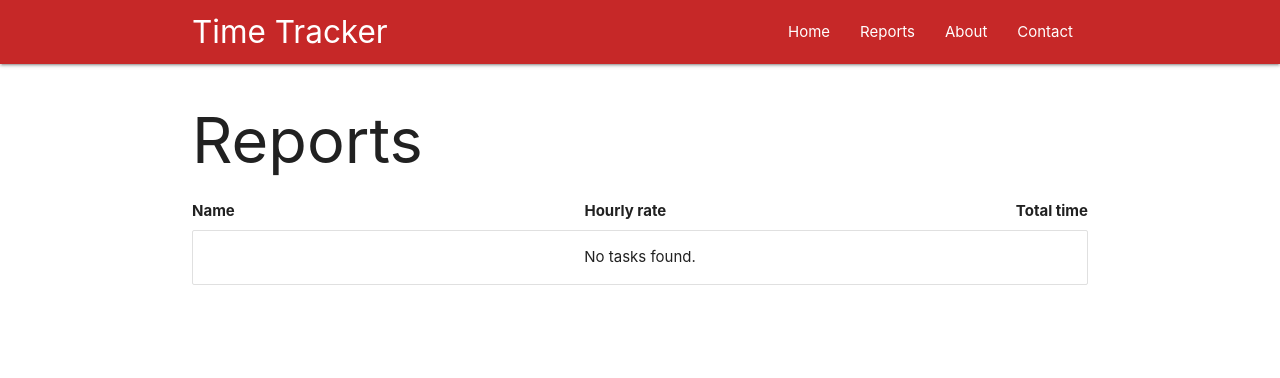
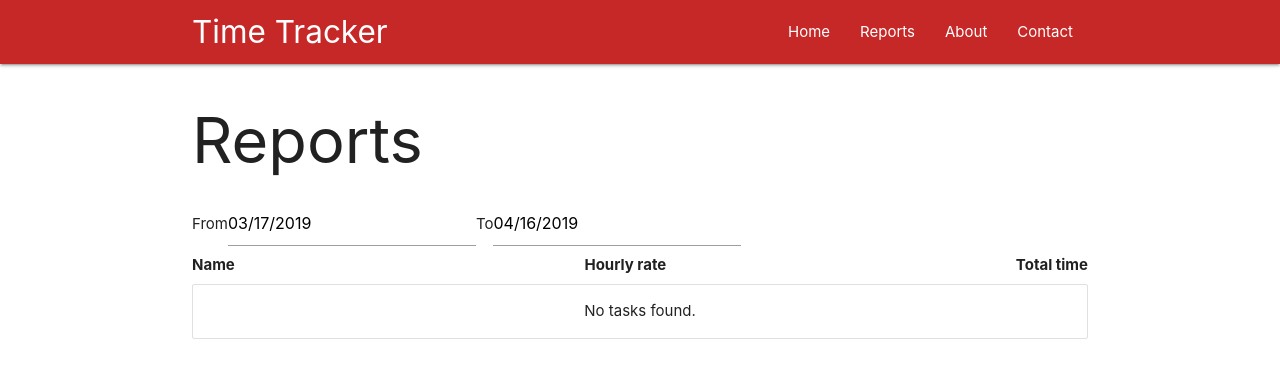
Before and after one commit to adambergman1/TimeTracker-React-Electron, a React (Create React App) app: page /Reports in a window 1280 px wide. Shown: the top 378 px of the page. Built offline with nearby package versions, Linux system fonts and the light colour scheme.

Commit message:
Adding bug fix so that user cannot create project or task with same name

```diff
--- a/package.json
+++ b/package.json
@@ -3,10 +3,14 @@
   "version": "0.1.0",
   "private": true,
   "dependencies": {
+    "materialize-css": "^1.0.0",
     "moment": "^2.24.0",
     "moment-duration-format": "^2.2.2",
+    "moment-range": "^4.0.2",
     "react": "^16.8.6",
     "react-contenteditable": "^3.2.6",
+    "react-datepicker": "^2.4.0",
+    "react-daterange-picker": "^2.0.1",
     "react-dom": "^16.8.6",
     "react-materialize": "^3.0.5",
     "react-router-dom": "^5.0.0",
--- a/public/index.html
+++ b/public/index.html
@@ -5,6 +5,7 @@
     <link rel="shortcut icon" href="%PUBLIC_URL%/favicon.ico" />
     <link rel="stylesheet" href="./style.css">
     <link rel="stylesheet" href="https://cdnjs.cloudflare.com/ajax/libs/materialize/1.0.0/css/materialize.min.css">
+    <!-- <link rel="stylesheet" href="../node_modules/materialize-css/dist/css/materialize.min.css"> -->
     <meta
       name="viewport"
       content="width=device-width, initial-scale=1, shrink-to-fit=no"
@@ -16,6 +17,7 @@
     <noscript>You need to enable JavaScript to run this app.</noscript>
     <div id="root"></div>
 
+    <!-- <script src="../node_modules/materialize-css/dist/js/materialize.min.js"></script> -->
     <script src="https://cdnjs.cloudflare.com/ajax/libs/materialize/1.0.0/js/materialize.min.js"></script>
   </body>
 </html>
--- a/public/style.css
+++ b/public/style.css
@@ -78,3 +78,13 @@ body {
   ::-webkit-scrollbar-thumb:hover {
     background: #555;
   }
+
+  .react-datepicker__day--selected {
+    background-color: green !important;
+  }
+
+  .error {
+    transition: ease-in .3s;
+    background: lightcoral;
+    padding: 10px;
+  }
--- /dev/null
+++ b/src/components/Reports/DateRangePicker.js
@@ -0,0 +1,51 @@
+import React, { Component } from 'react'
+import ReactDatePicker from 'react-datepicker'
+
+import 'react-datepicker/dist/react-datepicker.css'
+
+class DatePicker extends Component {
+  constructor (props) {
+    super(props)
+    this.state = {
+      startDate: new Date(new Date().setDate(new Date().getDate() - 30)),
+      endDate: new Date()
+    }
+  }
+
+  handleChangeStart = start => {
+    this.setState({ startDate: start })
+    this.props.onStartChange({ start: this.state.startDate})
+  }
+
+    handleChangeEnd = end => {
+    this.setState({ endDate: end })
+    this.props.onEndChange({ end: this.state.endDate })
+  }
+
+  render () {
+    return (
+    <div className="date-range-picker">
+        <span>From</span>
+        <ReactDatePicker
+            maxDate={new Date()}
+            selected={this.state.startDate}
+            startDate={this.state.startDate}
+            endDate={this.state.endDate}
+            onChange={this.handleChangeStart}
+            />
+
+    <span>To</span>
+        <ReactDatePicker
+            minDate={this.state.startDate}
+            maxDate={new Date()}
+            selected={this.state.endDate}
+            startDate={this.state.startDate}
+            endDate={this.state.endDate}
+            onChange={this.handleChangeEnd}
+        />
+    </div>
+    )
+  }
+}
+
+export default DatePicker
--- a/src/components/pages/Home.js
+++ b/src/components/pages/Home.js
@@ -54,7 +54,7 @@ class Home extends Component {
       <div className="container home">
         <h1 className='center'>Projects</h1>
         <Modal trigger={<Button>Add project</Button>}>
-          <AddProject addProject={this.addProject} />
+          <AddProject addProject={this.addProject} projects={this.state.projects} />
         </Modal>
         <Projects projects={this.state.projects} deleteProject={this.deleteProject} />
       </div>
--- a/src/components/pages/Reports.js
+++ b/src/components/pages/Reports.js
@@ -1,24 +1,27 @@
 import React, { Component } from 'react'
+import DateRangePicker from '../Reports/DateRangePicker'
 
 export class Reports extends Component {
     state = {
-        projects: []
+        projects: [],
+        startDate: new Date(new Date().setDate(new Date().getDate() - 30)).toString(),
+        endDate: new Date().toString()
     }
 
     componentWillMount() {
         if (localStorage.hasOwnProperty('project')) {
             const savedProjects = JSON.parse(localStorage.getItem('project'))
             const savedTasks = JSON.parse(localStorage.getItem('task'))
+
             savedProjects.map(project => {
                 project.tasks = []
                 return savedTasks.forEach(task => {
-                    if (project.name === task.parent) project.tasks.push(task.elapsed)
+                    if (project.name === task.parent) project.tasks.push(task)
                 })
             })
             this.setState({ projects: savedProjects })
         }
     }
-
 
     getElapsedTime = (elapsed) => {
         const hours = String(Math.floor(elapsed / (1000 * 60 * 60)) % 24)
@@ -27,11 +30,42 @@ export class Reports extends Component {
         return `${hours}:${minutes}:${seconds}`
     }
 
+    changeStartDate = (start) => {
+      console.log('Updating START state @ Reports.js')
+      this.setState({ startDate: new Date(start.start) })
+    }
+
+    changeEndDate = (end) => {
+      console.log('Updating END state @ Reports.js')
+      this.setState({ endDate: new Date(end.end) })
+    }
+
+    withoutTime = (date) => {
+      return new Date(date).setHours(0, 0, 0, 0)
+    }
+
       render() {
-        const { projects } = this.state
+        const { projects, startDate, endDate } = this.state
 
         let projectsToDisplay = projects.length ? (
             projects.map(project => {
+              let elapsed = []
+              project.tasks.forEach(task => {
+                if (project.name === task.parent) {
+
+                  if (this.withoutTime(task.created) >= this.withoutTime(startDate) &&
+                  this.withoutTime(task.created) <= this.withoutTime(endDate)) {
+                    elapsed.push(task.elapsed)
+                  }
+
+                  // if (new Date(task.created).getTime() >= new Date(startDate).getTime() &&
+                  // new Date(task.created).getTime() <= new Date(endDate).getTime()) {
+                  //   elapsed.push(task.elapsed)
+                  // }
+                }
+              })
+              console.log(elapsed)
+
             return (
               <div className="collection-item" key={project.id}>
                 <div className="project-title">
@@ -41,7 +75,7 @@ export class Reports extends Component {
                     <span>{project.rate}</span>
                 </div>
                    <div className='total-time'>
-                   <span>{project.tasks.length ? (this.getElapsedTime(project.tasks.reduce((a, b) => a + b))) : (<span>0</span>)}</span>
+                   <span>{project.tasks.length ? elapsed.length ? (this.getElapsedTime(elapsed.reduce((a, b) => a + b))) : 'Could not find anything' : '0'}</span>
                    </div>
                </div>
             )
@@ -50,12 +84,17 @@ export class Reports extends Component {
 
         return (
           <div className="container">
+
           <h1>Reports</h1>
+
+          <DateRangePicker projects={this.state.projects} onStartChange={this.changeStartDate} onEndChange={this.changeEndDate} />
+
           <div className="collection-heading">
             <div className="name"><span>Name</span></div>
             <div className="hourly-rate"><span>Hourly rate</span></div>
             <div className="total-time"><span>Total time</span></div>
           </div>
+
             <div className="collection">
               {projectsToDisplay}
             </div>
--- a/src/components/projects/AddProject.js
+++ b/src/components/projects/AddProject.js
@@ -3,7 +3,8 @@ import React, { Component } from 'react'
 class AddProject extends Component {
   state = {
     name: '',
-    rate: ''
+    rate: '',
+    error: ''
   }
 
   handleChange = e => {
@@ -20,14 +21,25 @@ class AddProject extends Component {
 
   handleSubmit = e => {
     e.preventDefault()
-    this.props.addProject(this.state)
-    this.setState({ name: '', rate: '' })
+
+    const find = this.props.projects.some(name => this.state.name === name.name)
+    if (!find) {
+      this.props.addProject({
+        name: this.state.name,
+        rate: this.state.rate
+      })
+      this.setState({ name: '', rate: '', error: '' })
+    } else {
+      this.setState({ error: 'A project with the same name already exists' })
+    }
+
   }
 
   render () {
     return (
       <form onSubmit={this.handleSubmit}>
         <label>Add new project:</label>
+        {this.state.error ? (<p className="error">{this.state.error}</p>) : null}
         <input type="text" onChange={this.handleChange} value={this.state.name} placeholder="The name of your project" />
         <input type="number" onChange={this.handleRateChange} value={this.state.rate} placeholder="Hourly rate (if any)"
         min="0" max="5000" />
--- a/src/components/projects/todos/AddTask.js
+++ b/src/components/projects/todos/AddTask.js
@@ -7,7 +7,7 @@ class AddTask extends Component {
     parent: '',
     elapsed: 0,
     created: '',
-    updated: ''
+    error: ''
   }
 
   handleChange = e => {
@@ -18,13 +18,30 @@ class AddTask extends Component {
 
   handleSubmit = e => {
     e.preventDefault()
-    this.props.addTask(this.state)
-    this.setState({ id: '', title: '', parent: '' })
+    // this.props.addTask(this.state)
+
+    console.log(this.props.tasks)
+
+    const find = this.props.tasks.some(task => this.state.title === task.title)
+
+    if (!find) {
+      this.props.addTask({
+        id: this.state.id,
+        title: this.state.title,
+        parent: this.state.title,
+        elapsed: this.state.elapsed,
+        created: this.state.created
+      })
+      this.setState({ id: '', title: '', parent: '', error: '' })
+    } else {
+      this.setState({ error: 'A task with the same name already exists. Please change the name of your new task.' })
+    }
   }
 
   render () {
     return (
       <form onSubmit={this.handleSubmit}>
+      {this.state.error ? (<p className="error">{this.state.error}</p>) : null}
         <input type="text" onChange={this.handleChange} value={this.state.title} placeholder="What are you working on?" />
       </form>
     )
--- a/src/components/projects/todos/Tasks.js
+++ b/src/components/projects/todos/Tasks.js
@@ -34,7 +34,7 @@ class Tasks extends Component {
     addTask = (task) => {
       task.parent = this.state.project_name
       task.id = uuid()
-      task.created = new Date().toLocaleString().slice(0, 10)
+      task.created = new Date().toString() // new Date(new Date().setDate(new Date().getDate() - 3)).toString()
       let tasks = [task, ...this.state.tasks]
       this.setState({ tasks })
 
@@ -49,7 +49,6 @@ class Tasks extends Component {
 
       if (filteredTask.length && timerDetails.elapsed) {
         filteredTask[0].elapsed = timerDetails.elapsed
-            filteredTask[0].updated = new Date().toLocaleString().slice(0, 10)
         const tasks = [filteredTask[0], ...allTasks]
 
         // Save the task with updated elapsed time to localStorage
@@ -70,6 +69,7 @@ class Tasks extends Component {
             <div className="task-title">
               <span>{task.title}</span>
             </div>
+            <div className="info">{task.created.length ? task.created.slice(4, 15) : ''}</div>
                <div className='actions'>
                  <Timer onTimerUpdate={this.getData} taskId={task.id} elapsed={task.elapsed} />
 
@@ -87,7 +87,7 @@ class Tasks extends Component {
       <div className="container">
       <h4>{this.state.project_name}</h4>
 
-        <AddTask addTask={this.addTask} />
+        <AddTask addTask={this.addTask} tasks={this.state.tasks} />
 
         <div className="collection">
           {tasksToDisplay}
```
Also changed, not shown: src/components/projects/Projects.js (+0 -43 lines), 1 other file (tests, documents, lock files or other folders). Lines whose indentation alone changed are shown as unchanged.
